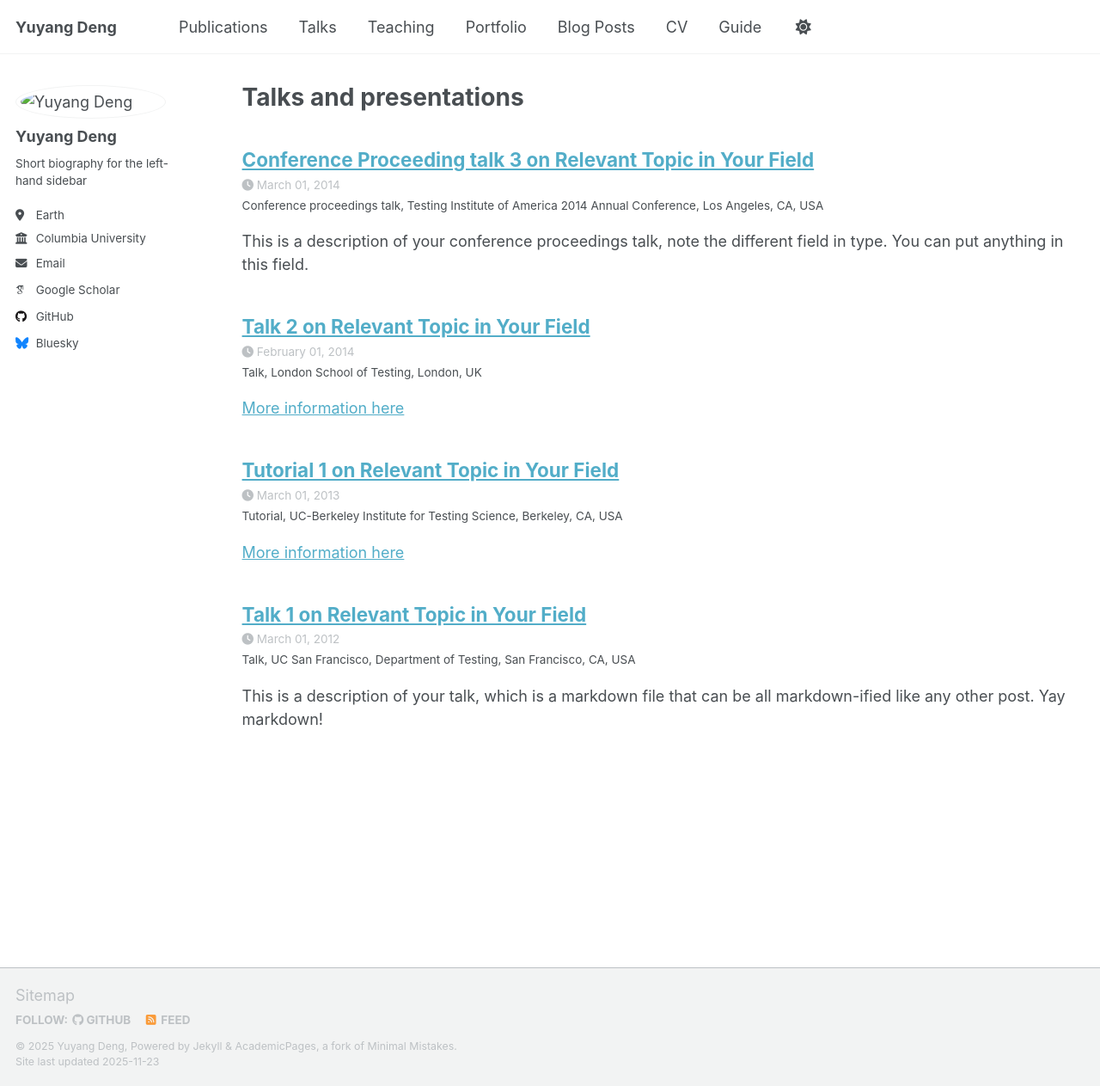
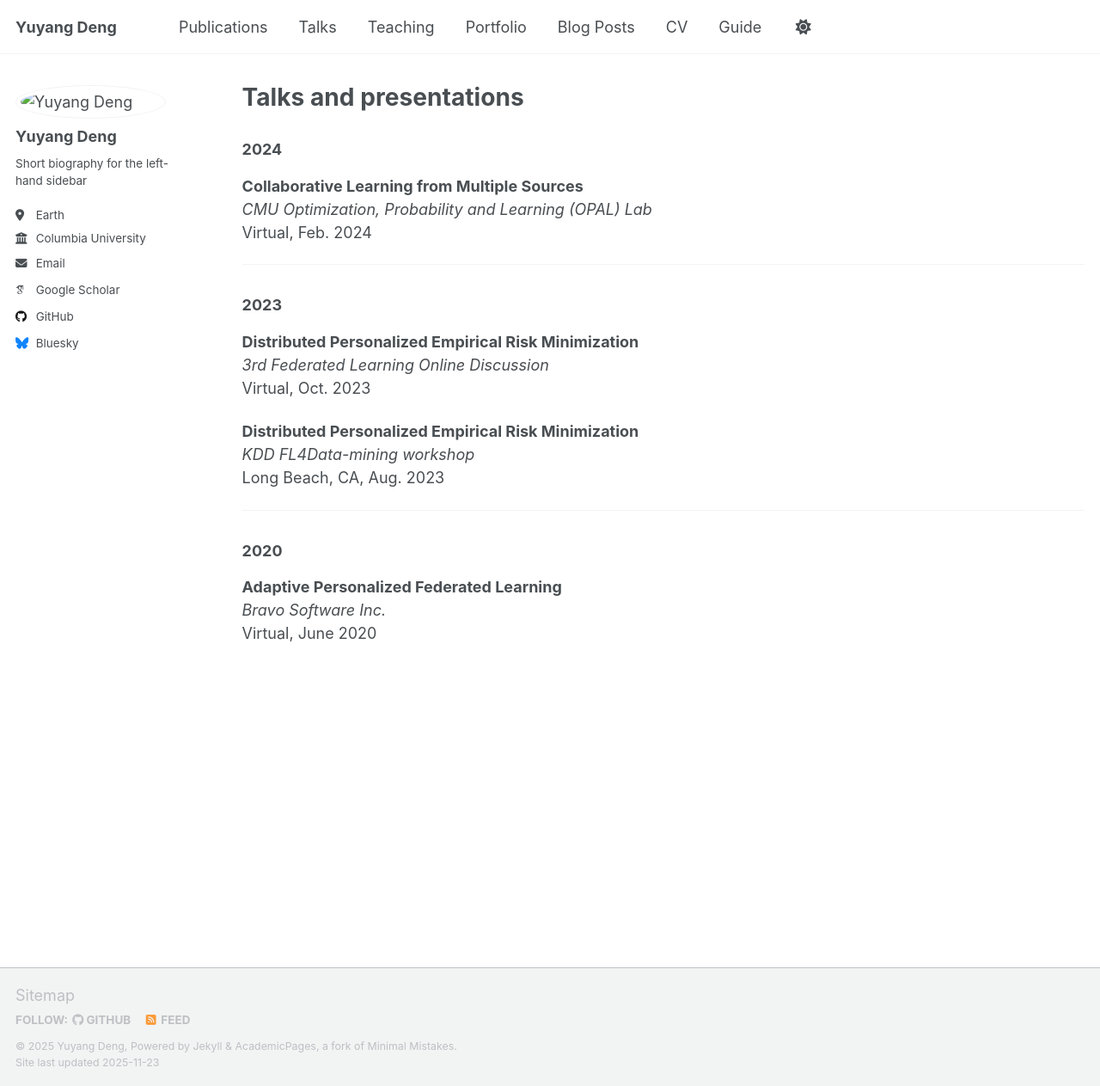
Before and after one commit to matthewgo2009/matthewgo2009.github.io, a Jekyll site: the page built from _pages/talks.html, in a window 1280 px wide and 1263 px high. Shown: the whole window at 86% size. Built offline with Jekyll 4.4.1, drawn with Linux system fonts in a browser that asks for light colours; some web fonts are replaced; a script that is not in the unit is left out.

Commit message:
Update talks.html

```diff
--- a/_pages/talks.html
+++ b/_pages/talks.html
@@ -5,12 +5,36 @@ permalink: /talks/
 author_profile: true
 ---
 
-{% if site.talkmap_link == true %}
+<h3>2024</h3>
 
-<p style="text-decoration:underline;"><a href="/talkmap.html">See a map of all the places I've given a talk!</a></p>
+<p>
+  <strong>Collaborative Learning from Multiple Sources</strong><br>
+  <em>CMU Optimization, Probability and Learning (OPAL) Lab</em><br>
+  Virtual, Feb. 2024
+</p>
 
-{% endif %}
+<hr>
 
-{% for post in site.talks reversed %}
-  {% include archive-single-talk.html %}
-{% endfor %}
+<h3>2023</h3>
+
+<p>
+  <strong>Distributed Personalized Empirical Risk Minimization</strong><br>
+  <em>3rd Federated Learning Online Discussion</em><br>
+  Virtual, Oct. 2023
+</p>
+
+<p>
+  <strong>Distributed Personalized Empirical Risk Minimization</strong><br>
+  <em>KDD FL4Data-mining workshop</em><br>
+  Long Beach, CA, Aug. 2023
+</p>
+
+<hr>
+
+<h3>2020</h3>
+
+<p>
+  <strong>Adaptive Personalized Federated Learning</strong><br>
+  <em>Bravo Software Inc.</em><br>
+  Virtual, June 2020
+</p>
```
